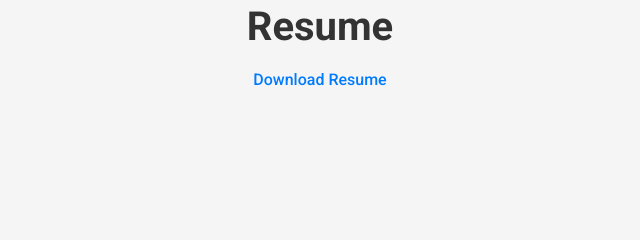
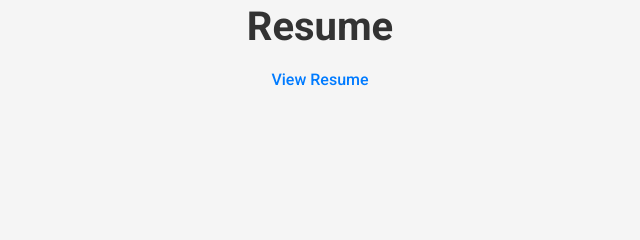
Before and after one commit to ShayanAlahyari/shayan, a plain HTML site: page index.html in a window 1280 px wide. Shown: the part 2063-2303 px from the top of the page, 320-960 px from the left. Drawn offline with Linux system fonts and the light colour scheme.

Commit message:
Update index.html

```diff
--- a/index.html
+++ b/index.html
@@ -59,7 +59,7 @@
 
     <section id="resume">
         <h2>Resume</h2>
-        <a href="https://github.com/ShayanAlahyari/shayan-portfolio/blob/main/Shayan-Alahyari-Resume.pdf" target="_blank">Download Resume</a>
+        <a href="https://github.com/ShayanAlahyari/shayan-portfolio/blob/main/Shayan-Alahyari-Resume.pdf" target="_blank">View Resume</a>
     </section>
 
     <section id="contact">
```
